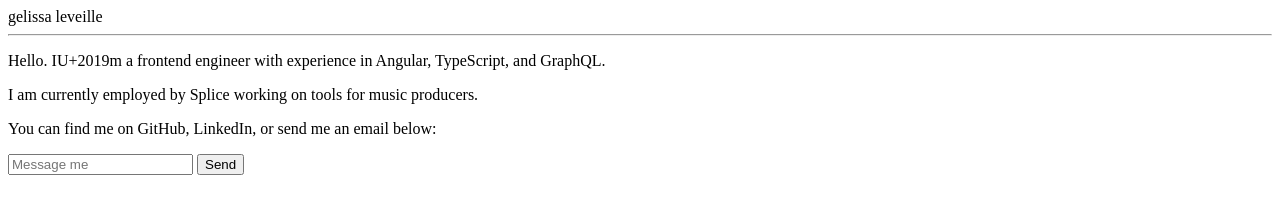
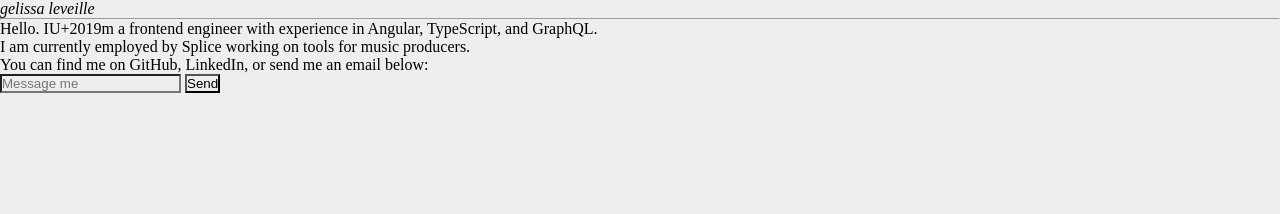
Before and after one commit to gelissa/home, a plain HTML site: page index.html in a window 1280 px wide. Drawn offline with Linux system fonts and the light colour scheme.

Commit message:
styles in html

```diff
--- a/index.css
+++ b/index.css
@@ -0,0 +1,5 @@
+* {
+    padding: 0;
+    margin: 0;
+    background: #EEEEEE;
+}
--- a/index.html
+++ b/index.html
@@ -1,3 +1,24 @@
+<!DOCTYPE html>
+<html>
+  <head>
+    <style>
+      * {
+        padding: 0;
+        margin: 0;
+        background: #eeeeee;
+      }
+
+      .header {
+        font-family: "Xahn Mono";
+        font-style: italic;
+      }
+
+      .body {
+        font-family: "EB Garamond";
+      }
+    </style>
+  </head>
+  <body>
     <div class="header">gelissa leveille</div>
     <hr />
     <span class="body">
@@ -7,9 +28,12 @@
           TypeScript, and GraphQL.
         </p>
         <p>
-      I am currently employed by Splice working on tools for music producers.
+          I am currently employed by Splice working on tools for music
+          producers.
         </p>
         <p>You can find me on GitHub, LinkedIn, or send me an email below:</p>
         <input type="text" placeholder="Message me" /> <button>Send</button>
       </div>
     </span>
+  </body>
+</html>
```
Lines whose indentation alone changed are shown as unchanged.
